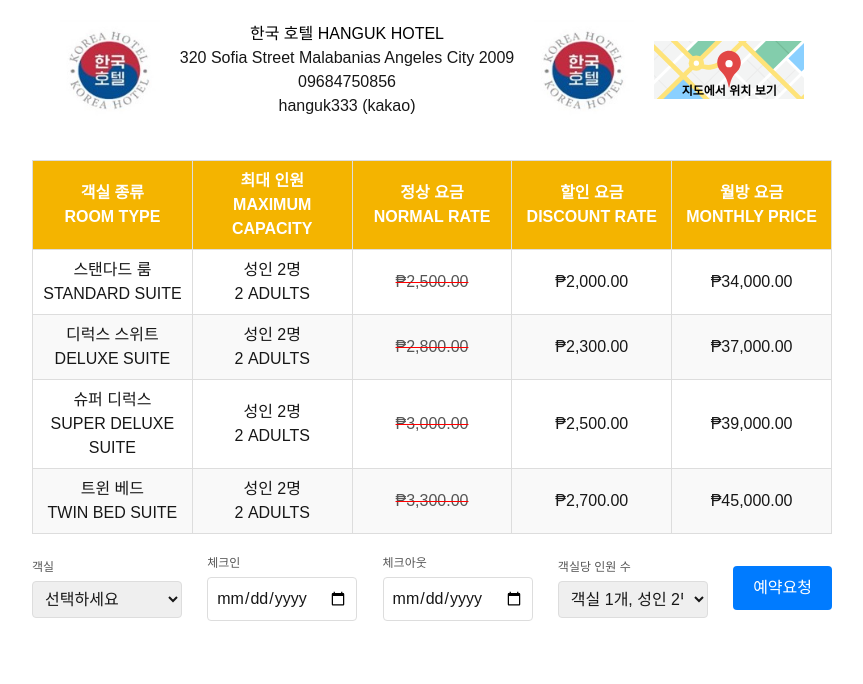
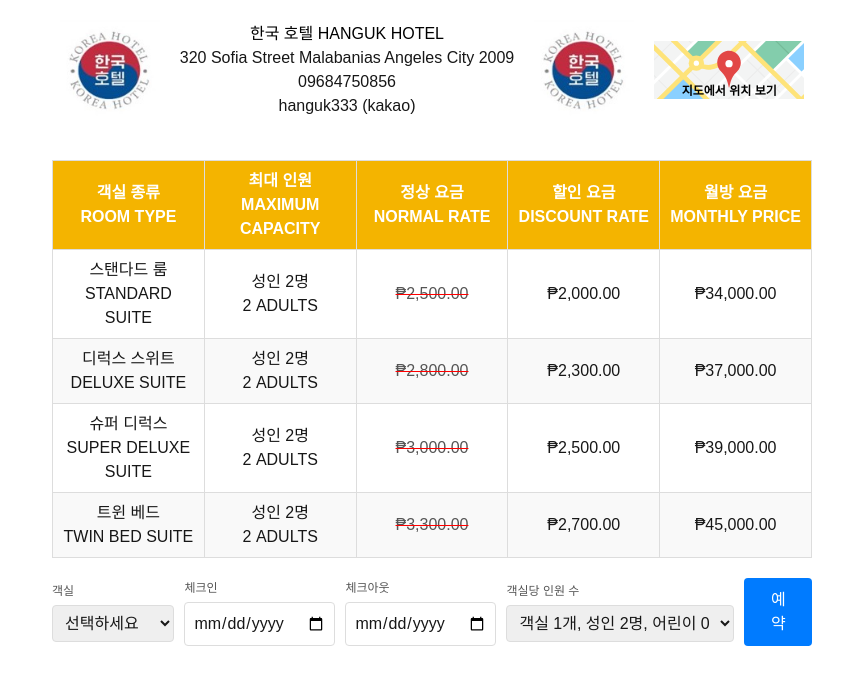
Before and after one commit to HaruASM/reservation, a Next.js app in the folder web/: page / in a window 1280 px wide. Shown: the top 684 px of the page, without its empty margins (208-1071 px from the left). Built offline with nearby package versions, Linux system fonts and the light colour scheme.

Commit message:
반응형 사이즈 조정

```diff
--- a/web/app/globals.css
+++ b/web/app/globals.css
@@ -27,7 +27,7 @@
   align-items: center;
   justify-content: center;
   padding: 20px;
-  position: relative;
+  flex-wrap: wrap;
 }
 
 .header-text {
@@ -44,6 +44,9 @@
   padding: 20px;
   display: flex;
   justify-content: center;
+  overflow-x: auto;
+  max-width: 800px;
+  margin: 0 auto;
 }
 
 table {
@@ -114,13 +117,14 @@
   gap: 10px;
   max-width: 800px;
   margin: 0 auto;
+  padding: 0 20px;
 }
 
 .input-group {
   display: flex;
   flex-direction: column;
   align-items: flex-start;
-  flex: 1;
+  width: 100%;
 }
 
 .input-group label {
@@ -134,7 +138,8 @@
   padding: 8px;
   border: 1px solid #ddd;
   border-radius: 4px;
-  width: 150px;
+  width: 100%;
+  max-width: 800px;
 }
 
 .search-button {
@@ -144,6 +149,7 @@
   border: none;
   border-radius: 4px;
   cursor: pointer;
+  width: 100%;
 }
 
 .search-button:hover {
@@ -172,3 +178,25 @@
 .room-button:hover {
   background-color: #f0f0f0;
 }
+
+@media (min-width: 768px) {
+  .input-form {
+    flex-direction: row;
+  }
+
+  .input-group {
+    width: auto;
+  }
+
+  .search-button {
+    width: auto;
+  }
+}
+
+.narrow-input {
+  padding: 8px;
+  border: 1px solid #ddd;
+  border-radius: 4px;
+  width: 80%;
+  max-width: 150px;
+}
--- a/web/app/layout.tsx
+++ b/web/app/layout.tsx
@@ -5,6 +5,7 @@
   return (
     <html lang="ko">
       <head>
+        <meta name="viewport" content="width=device-width, initial-scale=1.0" />
         <title>객실 요금표</title>
       </head>
       <body>
--- a/web/app/page.tsx
+++ b/web/app/page.tsx
@@ -93,11 +93,11 @@
         </div>
         <div className="input-group">
           <label>객실당 인원 수</label>
-          <select>
+          <select className="narrow-input">
             <option>객실 1개, 성인 2명, 어린이 0명</option>
           </select>
         </div>
-        <button className="search-button">예약요청</button>
+        <button className="search-button">예약</button>
       </div>
     </div>
   );
--- /dev/null
+++ b/web/pages/_document.tsx
@@ -0,0 +1,20 @@
+import Document, { Html, Head, Main, NextScript } from 'next/document';
+
+class MyDocument extends Document {
+  render() {
+    return (
+      <Html lang="ko">
+        <Head>
+          <meta name="viewport" content="width=device-width, initial-scale=1.0" />
+          <title>객실 요금표</title>
+        </Head>
+        <body>
+          <Main />
+          <NextScript />
+        </body>
+      </Html>
+    );
+  }
+}
+
+export default MyDocument;
```
